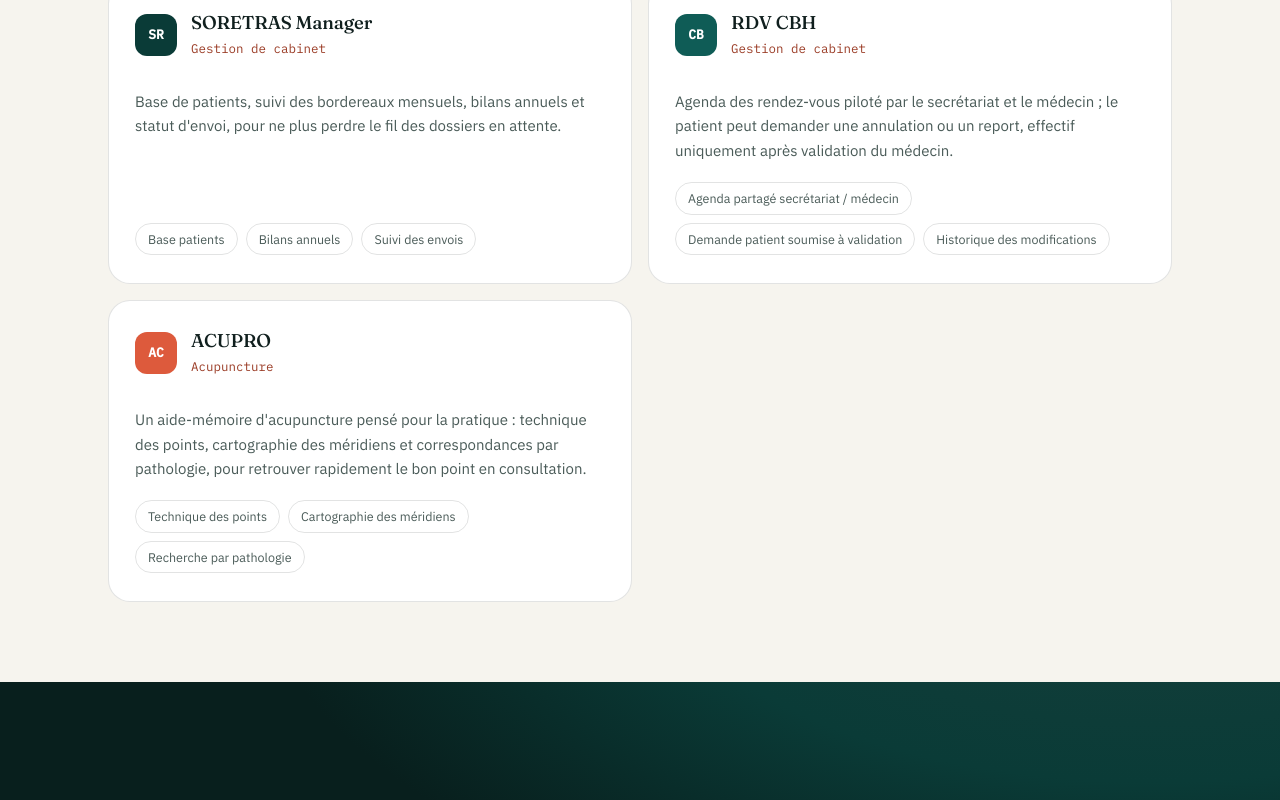
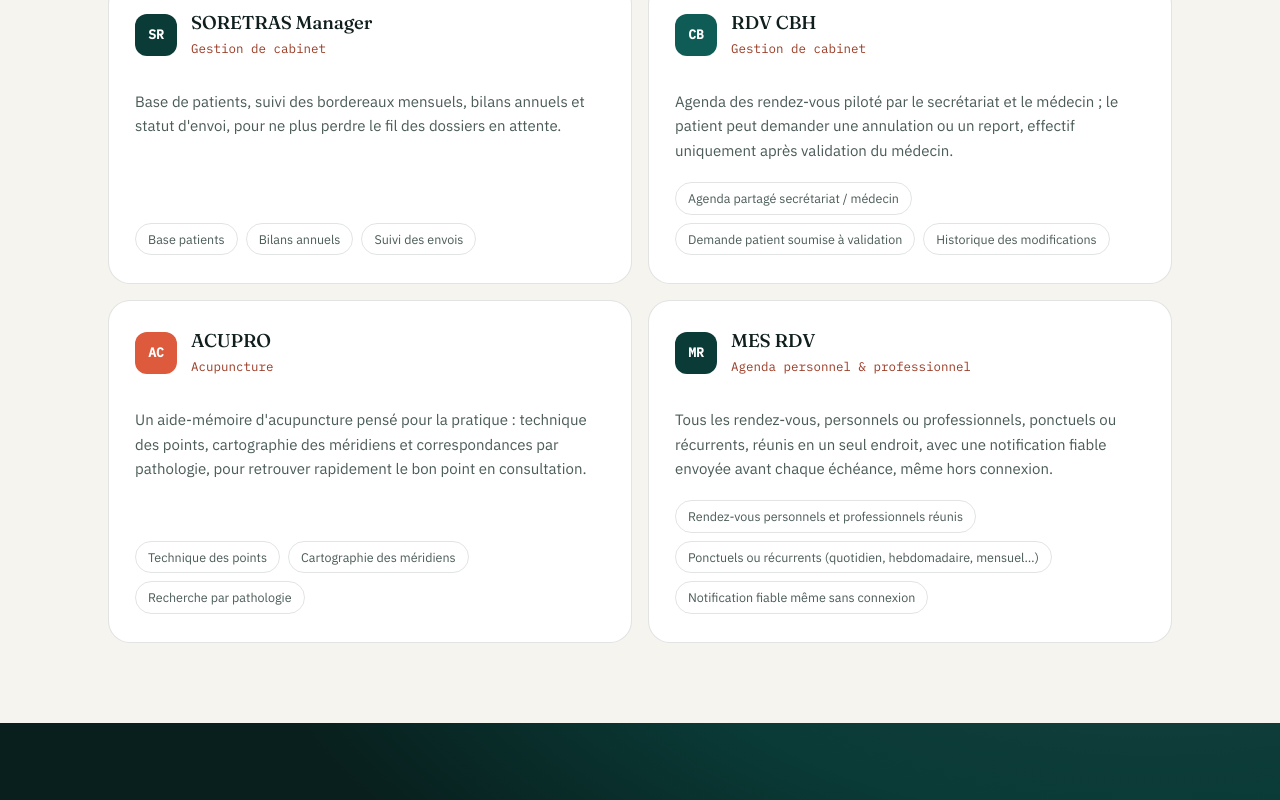
Before and after one commit to Cbh3021/site-dr-belhoula-, a plain HTML site: page index.html in a window 1280 px wide. Shown: the part 3962-4762 px from the top of the page. Drawn offline with Linux system fonts and the light colour scheme.

Commit message:
Update index.html

```diff
--- a/index.html
+++ b/index.html
@@ -281,7 +281,8 @@ const content = {
         {m:"NC", t:"NEXTCARE Manager", c:"Gestion de cabinet", d:"Import CSV des actes, calcul automatique de la part patient, des remboursements et de la remise, export PDF feuille par feuille ou en bloc.", f:["Import CSV","Calcul auto. des remboursements","Export PDF"]},
         {m:"SR", t:"SORETRAS Manager", c:"Gestion de cabinet", d:"Base de patients, suivi des bordereaux mensuels, bilans annuels et statut d'envoi, pour ne plus perdre le fil des dossiers en attente.", f:["Base patients","Bilans annuels","Suivi des envois"]},
         {m:"CB", t:"RDV CBH", c:"Gestion de cabinet", d:"Agenda des rendez-vous piloté par le secrétariat et le médecin ; le patient peut demander une annulation ou un report, effectif uniquement après validation du médecin.", f:["Agenda partagé secrétariat / médecin","Demande patient soumise à validation","Historique des modifications"]},
-        {m:"AC", t:"ACUPRO", c:"Acupuncture", d:"Un aide-mémoire d'acupuncture pensé pour la pratique : technique des points, cartographie des méridiens et correspondances par pathologie, pour retrouver rapidement le bon point en consultation.", f:["Technique des points","Cartographie des méridiens","Recherche par pathologie"]}
+        {m:"AC", t:"ACUPRO", c:"Acupuncture", d:"Un aide-mémoire d'acupuncture pensé pour la pratique : technique des points, cartographie des méridiens et correspondances par pathologie, pour retrouver rapidement le bon point en consultation.", f:["Technique des points","Cartographie des méridiens","Recherche par pathologie"]},
+        {m:"MR", t:"MES RDV", c:"Agenda personnel &amp; professionnel", d:"Tous les rendez-vous, personnels ou professionnels, ponctuels ou récurrents, réunis en un seul endroit, avec une notification fiable envoyée avant chaque échéance, même hors connexion.", f:["Rendez-vous personnels et professionnels réunis","Ponctuels ou récurrents (quotidien, hebdomadaire, mensuel…)","Notification fiable même sans connexion"]}
       ]
     },
     footer:{
@@ -335,7 +336,8 @@ const content = {
         {m:"NC", t:"NEXTCARE Manager", c:"Practice management", d:"CSV import of procedures, automatic calculation of patient share, reimbursements and discount rate, PDF export sheet-by-sheet or in bulk.", f:["CSV import","Auto. reimbursement calc.","PDF export"]},
         {m:"SR", t:"SORETRAS Manager", c:"Practice management", d:"A patient database, monthly claim-sheet tracking, annual summaries and send status, so nothing pending gets lost.", f:["Patient database","Annual summaries","Send-status tracking"]},
         {m:"CB", t:"RDV CBH", c:"Practice management", d:"Appointment schedule managed by the front desk and the physician; the patient can request a cancellation or reschedule, effective only after the doctor's validation.", f:["Shared front-desk / physician schedule","Patient request pending validation","Change history"]},
-        {m:"AC", t:"ACUPRO", c:"Acupuncture", d:"An acupuncture quick-reference built for practice: point technique, a meridian map, and condition-based correspondences to find the right point during consultation.", f:["Point technique","Meridian map","Condition search"]}
+        {m:"AC", t:"ACUPRO", c:"Acupuncture", d:"An acupuncture quick-reference built for practice: point technique, a meridian map, and condition-based correspondences to find the right point during consultation.", f:["Point technique","Meridian map","Condition search"]},
+        {m:"MR", t:"MES RDV", c:"Personal &amp; professional agenda", d:"Every appointment, personal or professional, one-off or recurring, brought together in one place, with a reliable notification sent before each deadline — even without an internet connection.", f:["Personal and professional appointments in one place","One-off or recurring (daily, weekly, monthly…)","Reliable notification even offline"]}
       ]
     },
     footer:{
@@ -389,7 +391,8 @@ const content = {
         {m:"تأ", t:"NEXTCARE Manager", c:"تسيير العيادة", d:"استيراد بيانات CSV، احتساب آلي لحصة المريض والمبالغ المسترجعة ونسبة التخفيض، وتصدير PDF لكل كشف أو دفعة واحدة.", f:["استيراد CSV","احتساب آلي للاسترجاع","تصدير PDF"]},
         {m:"سو", t:"SORETRAS Manager", c:"تسيير العيادة", d:"قاعدة بيانات للمرضى، متابعة الكشوفات الشهرية والحصائل السنوية وحالة الإرسال.", f:["قاعدة بيانات المرضى","حصائل سنوية","متابعة الإرسال"]},
         {m:"كب", t:"RDV CBH", c:"تسيير العيادة", d:"جدول مواعيد يديره السكرتارية والطبيب؛ يمكن للمريض طلب إلغاء أو تأجيل الموعد، ولا يصبح ذلك ساري المفعول إلا بعد موافقة الطبيب.", f:["جدول مشترك بين السكرتارية والطبيب","طلب المريض يخضع لموافقة الطبيب","سجل التعديلات"]},
-        {m:"وخ", t:"ACUPRO", c:"الوخز بالإبر", d:"دليل مرجعي للوخز بالإبر مصمم للممارسة: تقنية النقاط، خريطة المسارات (الميريديان)، ومطابقات حسب الحالة المرضية، لإيجاد النقطة المناسبة بسرعة أثناء الاستشارة.", f:["تقنية النقاط","خريطة المسارات","بحث حسب الحالة"]}
+        {m:"وخ", t:"ACUPRO", c:"الوخز بالإبر", d:"دليل مرجعي للوخز بالإبر مصمم للممارسة: تقنية النقاط، خريطة المسارات (الميريديان)، ومطابقات حسب الحالة المرضية، لإيجاد النقطة المناسبة بسرعة أثناء الاستشارة.", f:["تقنية النقاط","خريطة المسارات","بحث حسب الحالة"]},
+        {m:"مو", t:"مواعيدي", c:"أجندة شخصية ومهنية", d:"كل المواعيد، الشخصية أو المهنية، العرضية أو المتكررة، مجمّعة في مكان واحد، مع إشعار موثوق يُرسل قبل كل موعد، حتى دون اتصال بالتطبيق.", f:["مواعيد شخصية ومهنية في مكان واحد","مواعيد عرضية أو متكررة (يوميا، أسبوعيا، شهريا…)","إشعار موثوق حتى دون اتصال"]}
       ]
     },
     footer:{
```
